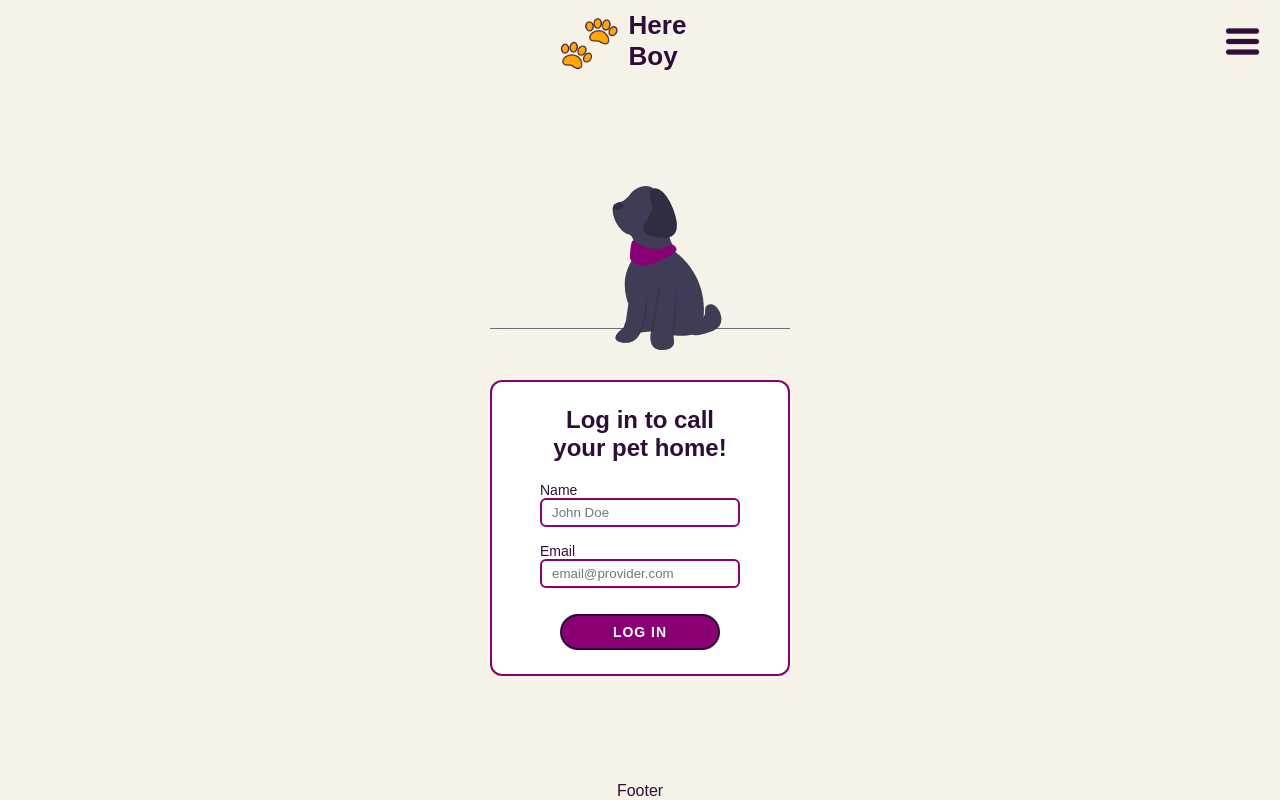
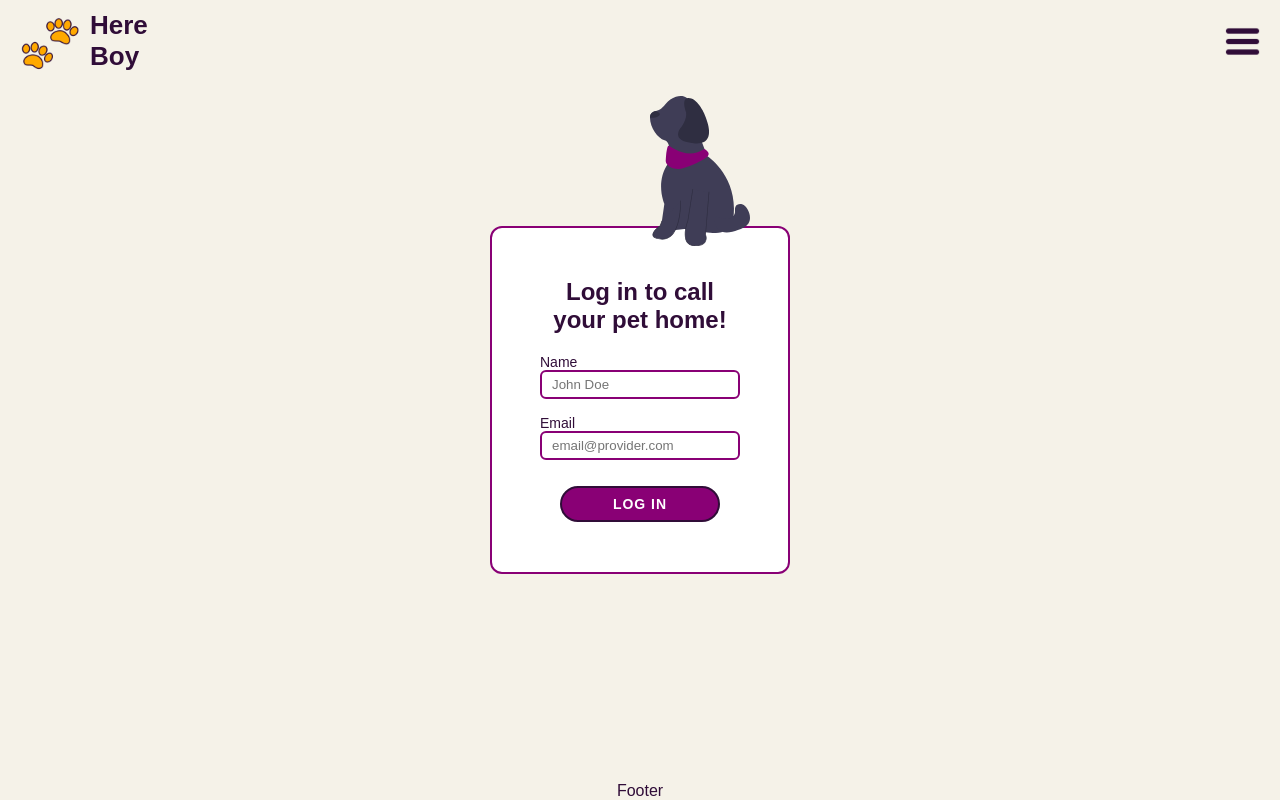
Before and after one commit to ZeaZuniga/fetch-challenge-zuniga, a React (Create React App) app: page / in a window 1280 px wide. Built offline with nearby package versions, Linux system fonts and the light colour scheme.

Commit message:
Adjust loginPage styling.

```diff
--- a/src/components/Navbar/Navbar.scss
+++ b/src/components/Navbar/Navbar.scss
@@ -16,7 +16,7 @@
 
   &__logo {
     display: flex;
-    justify-content: center;
+    justify-content: flex-start;
     align-items: flex-end;
     flex-grow: 1;
 
--- a/src/pages/LoginPage/Loginpage.scss
+++ b/src/pages/LoginPage/Loginpage.scss
@@ -2,20 +2,18 @@
 
 .loginPage {
   display: flex;
-  justify-content: center;
+  justify-content: flex-start;
   align-items: center;
   flex-direction: column;
   flex-grow: 1;
-  row-gap: 3rem;
+  padding-top: 1.6rem;
 
-  &__visual {
-    display: flex;
-    justify-content: center;
-    align-items: center;
-
-    .loginPage__dog {
-      width: 30rem;
-    }
+  &__dog {
+    width: 10rem;
+    margin-bottom: -2rem;
+    z-index: 1;
+    position: relative;
+    left: 6rem;
   }
 
   &__loginForm {
@@ -24,7 +22,7 @@
     align-items: center;
     flex-direction: column;
     background-color: $FetchWhite;
-    padding: 2.4rem 0;
+    padding: 5rem 0;
     border-radius: 12px;
     border: 2px solid $FetchPrimary;
     width: 90%;
--- a/src/pages/LoginPage/Loginpage.tsx
+++ b/src/pages/LoginPage/Loginpage.tsx
@@ -33,13 +33,11 @@ export default function Loginpage() {
 
   return (
     <div className="loginPage">
-      <section className="loginPage__visual">
-        <img
-          src={dogSvg}
-          alt="A minimalist style dog."
-          className="loginPage__dog"
-        />
-      </section>
+      <img
+        src={dogSvg}
+        alt="A minimalist style dog."
+        className="loginPage__dog"
+      />
       <form
         onSubmit={handleSubmit(handleLogin)}
         className="loginPage__loginForm"
```
Also changed, not shown: src/assets/svg/dog.svg.
